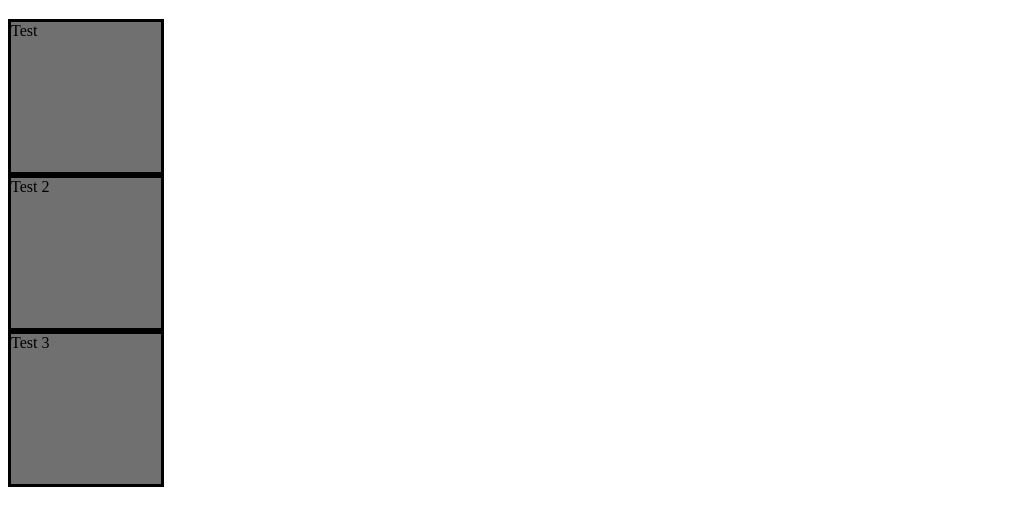
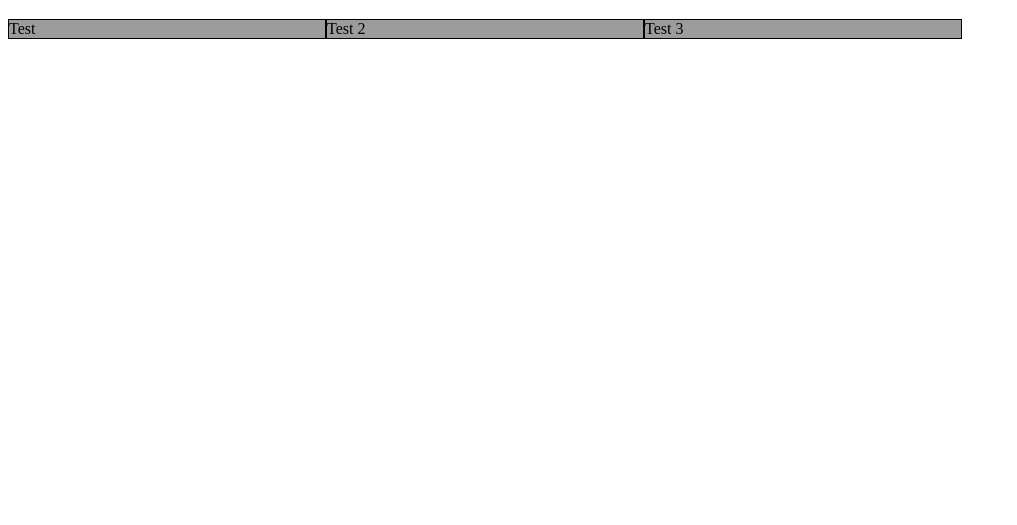
Before and after one commit to LemosF/coursera-test, a plain HTML site: page module2-solution/index.html in a window 1280 px wide. Shown: the part 61-586 px from the top of the page, without its empty margins (0-1017 px from the left). Drawn offline with Linux system fonts and the light colour scheme.

Commit message:
Test Columns

```diff
--- a/module2-solution/css/styles.css
+++ b/module2-solution/css/styles.css
@@ -8,27 +8,21 @@ h1 {
 }
 
   #b1 {
-    background-color: #707070;
+    background-color: #9c9c9c;
     border-style: solid;
     border-color: #000000;
-    width: 150px;
-    height: 150px;
   }
 
   #b2 {
-    background-color: #707070;
+    background-color: #9c9c9c;
     border-style: solid;
     border-color: #000000;
-    width: 150px;
-    height: 150px;
   }
 
   #b3 {
-    background-color: #707070;
+    background-color: #9c9c9c;
     border-style: solid;
     border-color: #000000;
-    width: 150px;
-    height: 150px;
   }
 
   /********** Large devices only **********/
--- a/module2-solution/index.html
+++ b/module2-solution/index.html
@@ -10,9 +10,9 @@
 
     <section>
         <div id="row">
-            <div id="b1"> Test </div>
-            <div id="b2"> Test 2 </div>
-            <div id="b3"> Test 3 </div>
+            <div id="b1" class="col-lg-3 col-md-6"> Test </div>
+            <div id="b2" class="col-lg-3 col-md-6"> Test 2 </div>
+            <div id="b3" class="col-lg-3 col-md-6"> Test 3 </div>
         </div>
     </section>
 </head>
```
